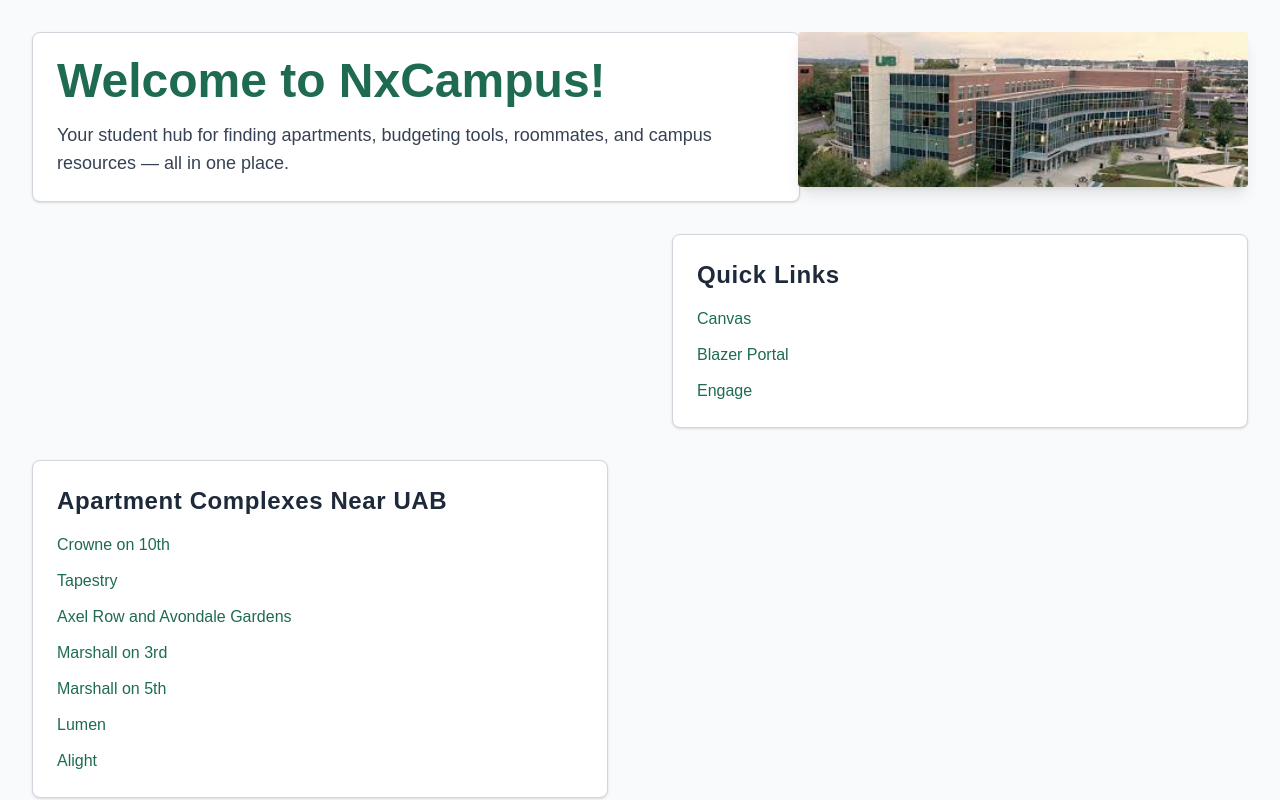
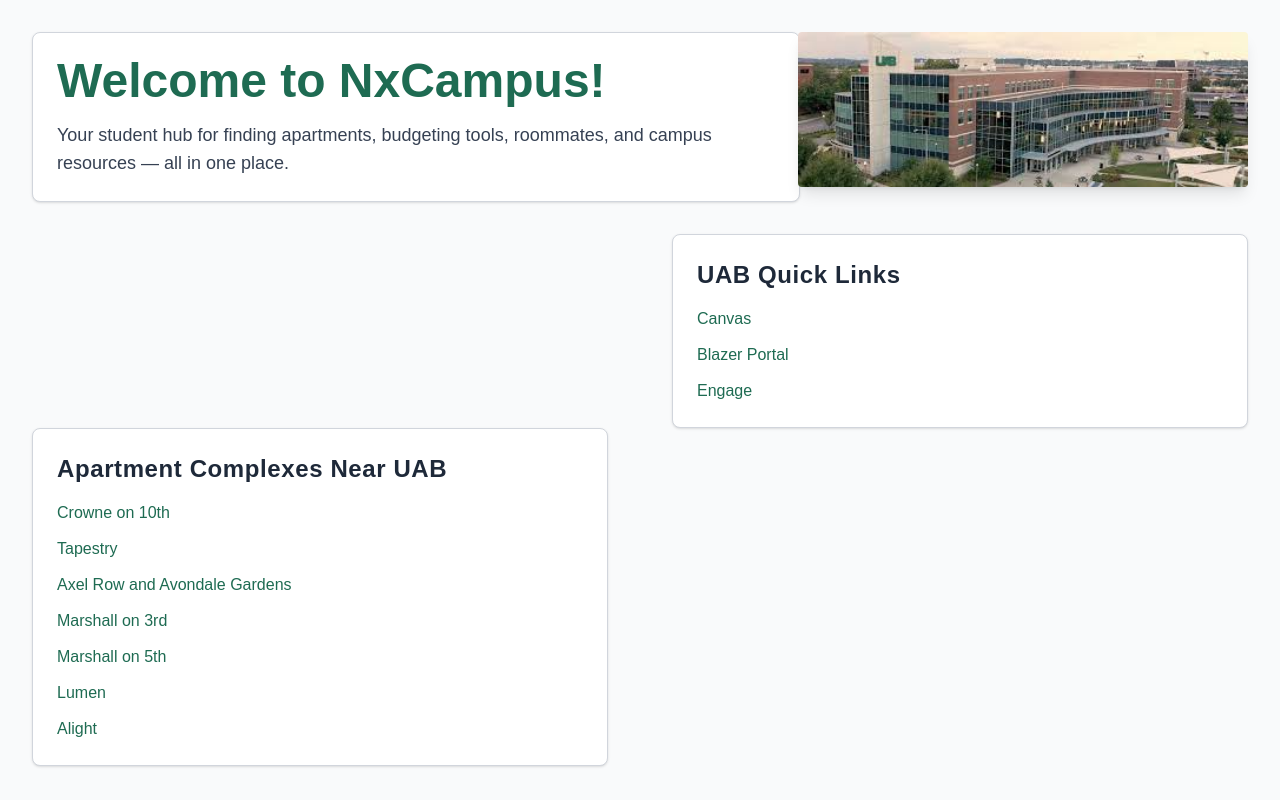
Before and after one commit to nesans24/nxcampus, a Next.js app: page / in a window 1280 px wide. Shown: the top 800 px of the page. Built offline with nearby package versions, Linux system fonts and the light colour scheme.

Commit message:
Updated postion of apartment hyperlink and changed quick links anmeg

```diff
--- a/src/app/page.js
+++ b/src/app/page.js
@@ -19,7 +19,7 @@
         </p>
       </section>
       <section className="w-full max-w-xl border border-gray-300 p-6 rounded-lg bg-white shadow self-end">
-        <h2 className="text-2xl font-semibold text-gray-800 mb-4 font-medium tracking-wide">Quick Links</h2>
+        <h2 className="text-2xl font-semibold text-gray-800 mb-4 font-medium tracking-wide">UAB Quick Links</h2>
         <ul className="text-base font-medium text-[#1E6B52] space-y-3">
           <li>
             <a className="hover:underline hover:decoration-2 hover:text-[#14532d] transition-colors duration-200" href="https://padlock.idm.uab.edu/cas/login?service=https%3A%2F%2Fuab.instructure.com%2Flogin%2Fcas" target="_blank" rel="noopener noreferrer">
@@ -38,7 +38,7 @@
           </li>
         </ul>
       </section>
-      <section className="w-full max-w-xl border border-gray-300 p-6 rounded-lg bg-white shadow self-start mt-8">
+      <section className="w-full max-w-xl border border-gray-300 p-6 rounded-lg bg-white shadow self-start">
         <h2 className="text-2xl font-semibold text-gray-800 mb-4 font-medium tracking-wide">Apartment Complexes Near UAB</h2>
         <ul className="text-base font-medium text-[#1E6B52] space-y-3">
           <li>
```
